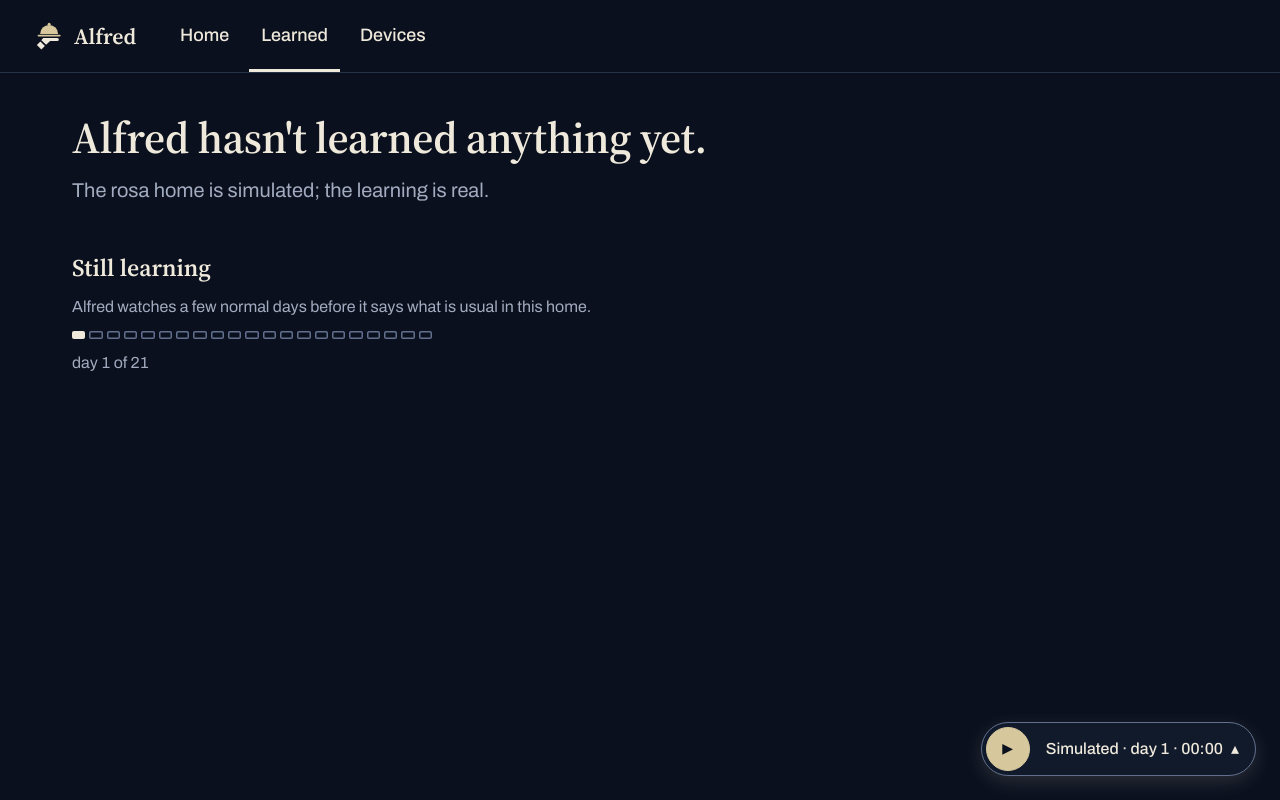
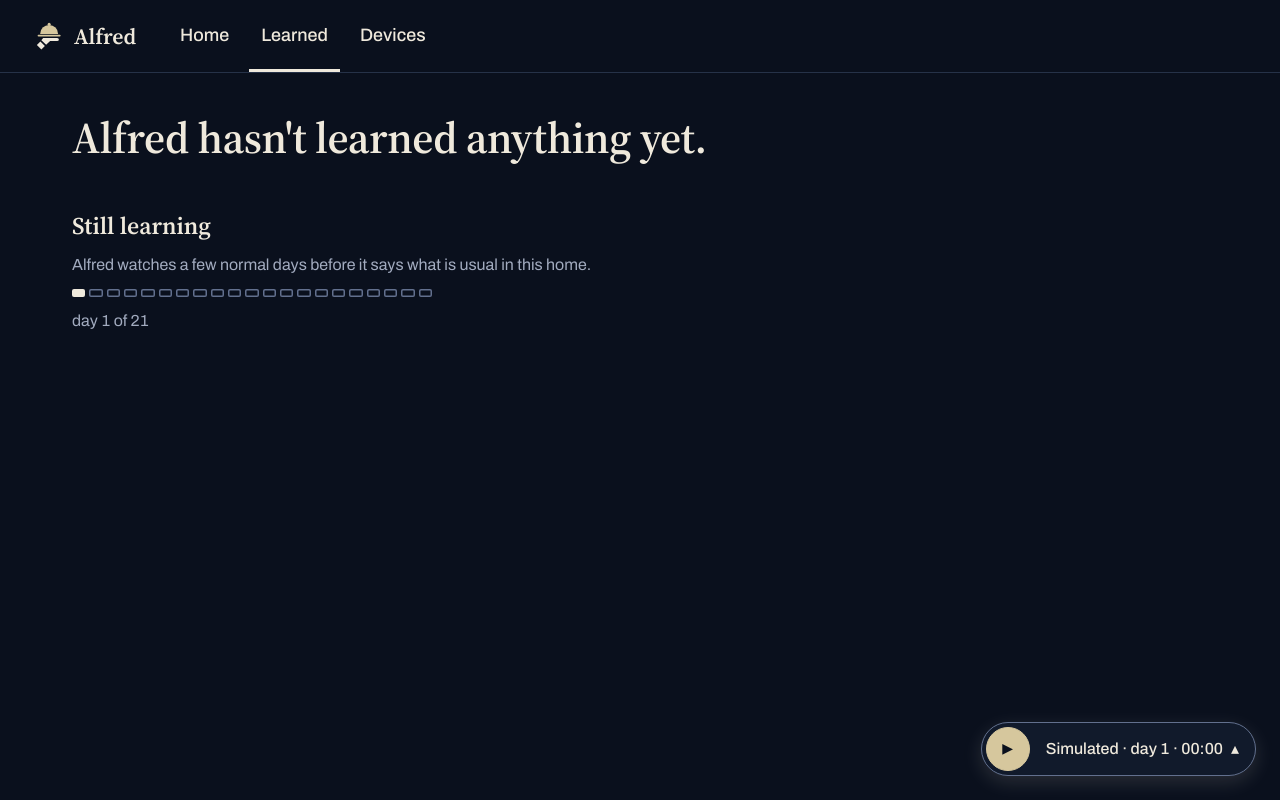
Before and after one commit to roldao04/git-happens, a React (Vite) app in the folder dashboard/: page /#/learned in a window 1280 px wide. Built offline with nearby package versions, Linux system fonts and the light colour scheme.

Commit message:
feat(dashboard): drop the simulated-home line from Learned

```diff
--- a/dashboard/src/dashboard.css
+++ b/dashboard/src/dashboard.css
@@ -179,7 +179,6 @@ a.lt-row:hover .nm{text-decoration:underline;text-underline-offset:3px}
 .al-new{font-size:16px;line-height:20px}
 .al-empty .al-counter{width:100%}
 .al-empty p{font-size:16px;line-height:24px;max-width:60ch}
-.honesty{margin:0 0 var(--space-4);font-size:16px}
 .al-list time{font-size:16px;line-height:20px}
 .detail-grid{display:grid;gap:var(--space-6);align-items:start}
 @media (min-width:1024px){.detail-grid{grid-template-columns:minmax(0,2fr) minmax(0,1fr)}}
--- a/dashboard/src/screens/Learned.tsx
+++ b/dashboard/src/screens/Learned.tsx
@@ -8,13 +8,11 @@ import type { Playback } from "../playback/usePlayback";
 
 export function Learned({ rec, state, playback }: { rec: Recording; state: StateAt; playback: Playback }) {
   const summary = learnedSummary(state.cards.filter((c) => c.justLearned).length, state.alsoNoticed.length);
-  const home = rec.meta.household ? `The ${rec.meta.household} home` : "The home";
   return (
     <Shell state={state} playback={playback} tab="learned" simulated={rec.meta.simulated}>
       <section className="pg-head" aria-label="Summary">
         <h1>{learnedHeadline(state.cards.length)}</h1>
         {summary && <p>{summary}</p>}
-        {rec.meta.simulated && <p className="honesty">{`${home} is simulated; the learning is real.`}</p>}
       </section>
       {state.cards.length === 0 ? (
         <StillLearning day={state.day} days={state.days} />
```
Also changed, not shown: 1 other file (tests, documents, lock files or other folders).
